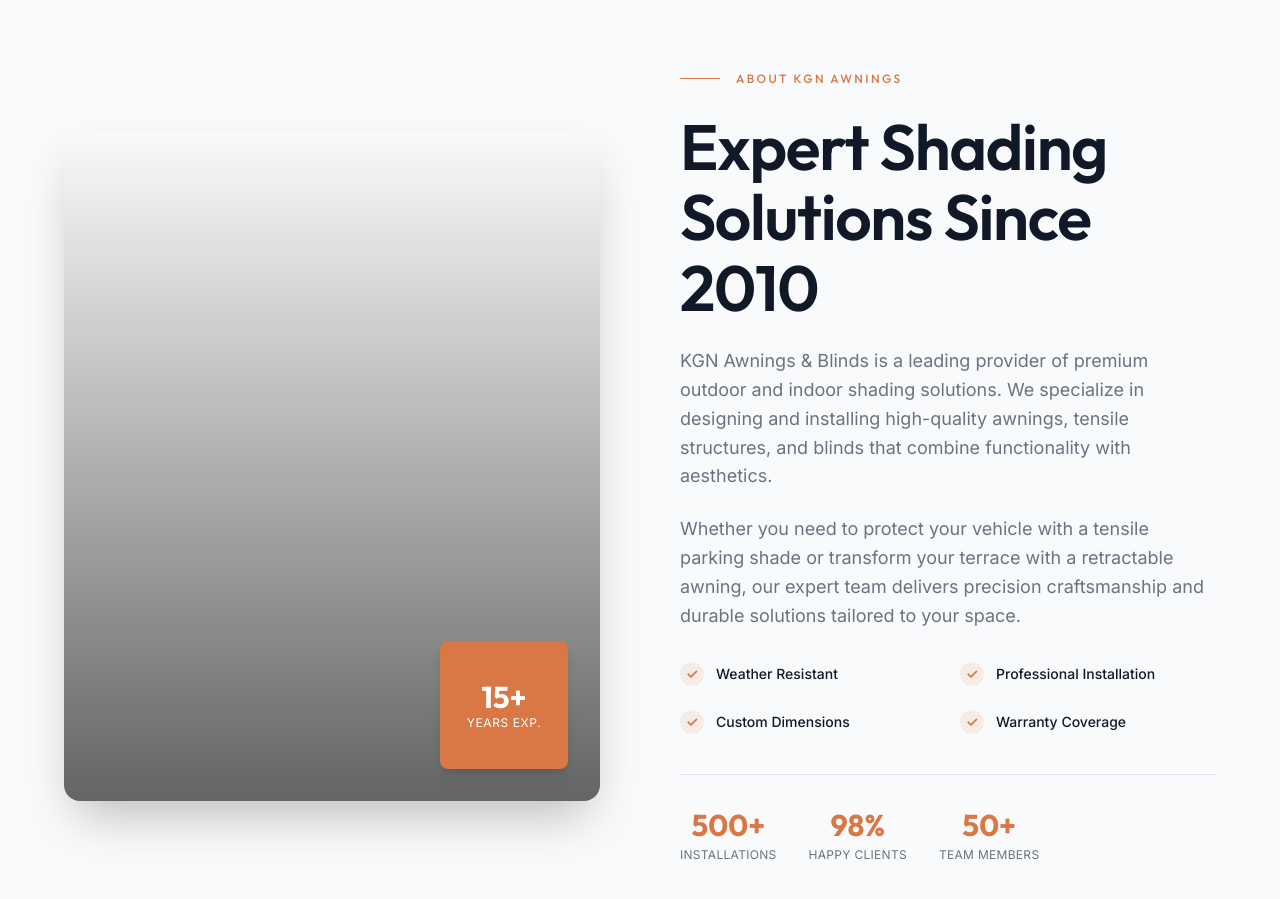
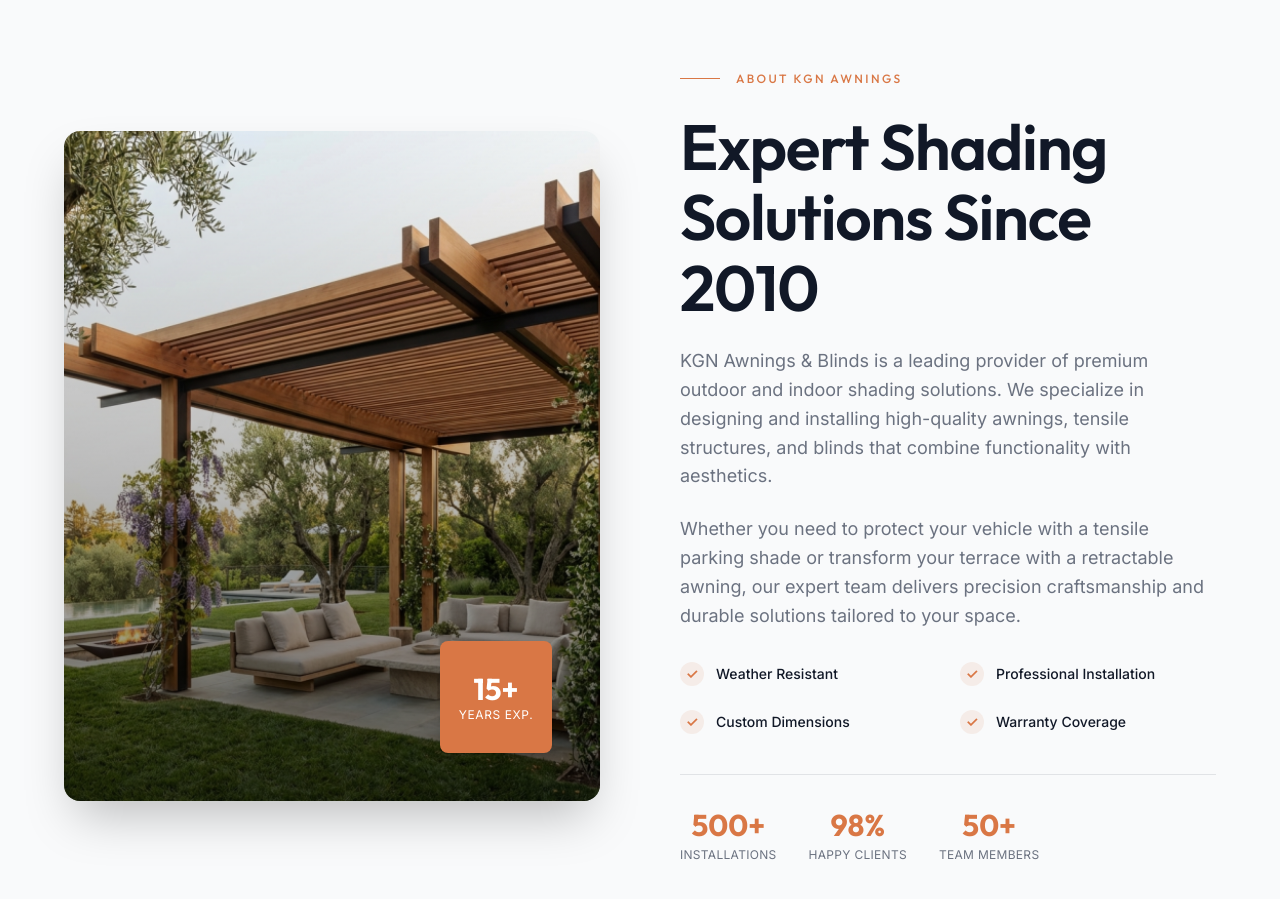
Before and after one commit to SalmanRaza71206/KGNInteriors, a Next.js app: page / in a window 1280 px wide. Shown: the part 2140-3039 px from the top of the page. Built offline with nearby package versions, Linux system fonts and the light colour scheme.

Commit message:
Slider and responsive

```diff
--- a/app/components/About.tsx
+++ b/app/components/About.tsx
@@ -1,8 +1,15 @@
 'use client';
 
 import { useRef, useEffect, useState } from 'react';
-import { motion, useInView } from 'framer-motion';
+import { motion, useInView, AnimatePresence } from 'framer-motion';
 import RevealOnScroll from './RevealOnScroll';
+
+const images = [
+    '/hero-awning.jpg',
+    '/service-pergola.webp',
+    '/drop-awning-Bh4vaVvq.jpg',
+    '/7e31007bc736071394c701f23d3c7c26.jpg',
+];
 
 function CountUp({ target, suffix = '' }: { target: number; suffix?: string }) {
     const [count, setCount] = useState(0);
@@ -40,22 +47,117 @@
 
 export default function About() {
     const sectionRef = useRef<HTMLDivElement>(null);
+    const [currentIndex, setCurrentIndex] = useState(0);
+    const [direction, setDirection] = useState(0);
+    const intervalRef = useRef<NodeJS.Timeout | null>(null);
+
+    const startAutoPlay = () => {
+        intervalRef.current = setInterval(() => {
+            setDirection(1);
+            setCurrentIndex((prev) => (prev + 1) % images.length);
+        }, 5000);
+    };
+
+    const stopAutoPlay = () => {
+        if (intervalRef.current) {
+            clearInterval(intervalRef.current);
+        }
+    };
+
+    useEffect(() => {
+        startAutoPlay();
+        return () => stopAutoPlay();
+    }, []);
+
+    const handlePrev = () => {
+        stopAutoPlay();
+        setDirection(-1);
+        setCurrentIndex((prev) => (prev - 1 + images.length) % images.length);
+        startAutoPlay();
+    };
+
+    const handleNext = () => {
+        stopAutoPlay();
+        setDirection(1);
+        setCurrentIndex((prev) => (prev + 1) % images.length);
+        startAutoPlay();
+    };
+
+    const variants = {
+        enter: (direction: number) => ({
+            x: direction > 0 ? 300 : -300,
+            opacity: 0,
+        }),
+        center: {
+            x: 0,
+            opacity: 1,
+        },
+        exit: (direction: number) => ({
+            x: direction < 0 ? 300 : -300,
+            opacity: 0,
+        }),
+    };
 
     return (
         <section id="about" ref={sectionRef} className="section">
             <div className="container">
                 <div className="grid grid-cols-1 lg:grid-cols-2 gap-12 lg:gap-20 items-center">
-                    {/* Left Column - Image */}
+                    {/* Left Column - Image Slider */}
                     <RevealOnScroll animation="slideLeft" className="relative">
-                        <div className="relative aspect-4/5 rounded-2xl overflow-hidden shadow-2xl">
-                            <div
-                                className="absolute inset-0 bg-cover bg-center"
-                                style={{
-                                    backgroundImage:
-                                        "url('')",
-                                }}
-                            />
-                            <div className="absolute inset-0 bg-linear-to-t from-black/60 to-transparent" />
+                        <div className="relative aspect-4/5 rounded-2xl overflow-hidden shadow-2xl group">
+                            <AnimatePresence mode="wait" custom={direction}>
+                                <motion.div
+                                    key={currentIndex}
+                                    custom={direction}
+                                    variants={variants}
+                                    initial="enter"
+                                    animate="center"
+                                    exit="exit"
+                                    transition={{ duration: 0.6, ease: [0.22, 1, 0.36, 1] }}
+                                    className="absolute inset-0 bg-cover bg-center"
+                                    style={{
+                                        backgroundImage: `url('${images[currentIndex]}')`,
+                                    }}
+                                />
+                            </AnimatePresence>
+                            <div className="absolute inset-0 bg-linear-to-t from-black/50 to-transparent" />
+
+                            {/* Slider Navigation */}
+                            <div className="absolute inset-x-0 bottom-0 p-6 flex items-center justify-between opacity-0 group-hover:opacity-100 transition-opacity duration-300 z-20">
+                                <div className="flex gap-2">
+                                    <button
+                                        onClick={handlePrev}
+                                        className="w-10 h-10 rounded-full bg-white/10 backdrop-blur-md border border-white/20 flex items-center justify-center text-white hover:bg-accent transition-colors duration-300"
+                                    >
+                                        <svg className="w-5 h-5" fill="none" stroke="currentColor" viewBox="0 0 24 24">
+                                            <path strokeLinecap="round" strokeLinejoin="round" strokeWidth={2} d="M15 19l-7-7 7-7" />
+                                        </svg>
+                                    </button>
+                                    <button
+                                        onClick={handleNext}
+                                        className="w-10 h-10 rounded-full bg-white/10 backdrop-blur-md border border-white/20 flex items-center justify-center text-white hover:bg-accent transition-colors duration-300"
+                                    >
+                                        <svg className="w-5 h-5" fill="none" stroke="currentColor" viewBox="0 0 24 24">
+                                            <path strokeLinecap="round" strokeLinejoin="round" strokeWidth={2} d="M9 5l7 7-7 7" />
+                                        </svg>
+                                    </button>
+                                </div>
+
+                                <div className="flex gap-2">
+                                    {images.map((_, i) => (
+                                        <button
+                                            key={i}
+                                            onClick={() => {
+                                                stopAutoPlay();
+                                                setDirection(i > currentIndex ? 1 : -1);
+                                                setCurrentIndex(i);
+                                                startAutoPlay();
+                                            }}
+                                            className={`w-1.5 h-1.5 rounded-full transition-all duration-300 ${i === currentIndex ? 'w-4 bg-accent' : 'bg-white/50'}`}
+                                        />
+                                    ))}
+                                </div>
+                            </div>
 
                             {/* Floating Badge */}
                             <motion.div
@@ -63,7 +165,7 @@
                                 whileInView={{ scale: 1, opacity: 1 }}
                                 transition={{ delay: 0.5, duration: 0.5 }}
                                 viewport={{ once: true }}
-                                className="absolute bottom-8 right-8 w-32 h-32 bg-accent rounded-lg flex flex-col items-center justify-center text-white shadow-lg z-10"
+                                className="absolute bottom-12 right-12 w-28 h-28 bg-accent rounded-lg flex flex-col items-center justify-center text-white shadow-lg z-10"
                             >
                                 <span className="text-3xl font-display font-bold">15+</span>
                                 <span className="text-xs tracking-wider uppercase">Years Exp.</span>
--- a/app/components/Hero.tsx
+++ b/app/components/Hero.tsx
@@ -234,7 +234,7 @@
                 initial={{ opacity: 0 }}
                 animate={{ opacity: 1 }}
                 transition={{ delay: 1.5, duration: 0.6 }}
-                className="absolute bottom-8 left-1/2 -translate-x-1/2 z-3 flex flex-col items-center gap-2"
+                className="absolute bottom-8 left-1/2 -translate-x-1/2 z-3 hidden md:flex flex-col items-center gap-2"
             >
                 <div className="w-6 h-10 rounded-full border-2 border-white/30 flex justify-center pt-2">
                     <motion.div
```
